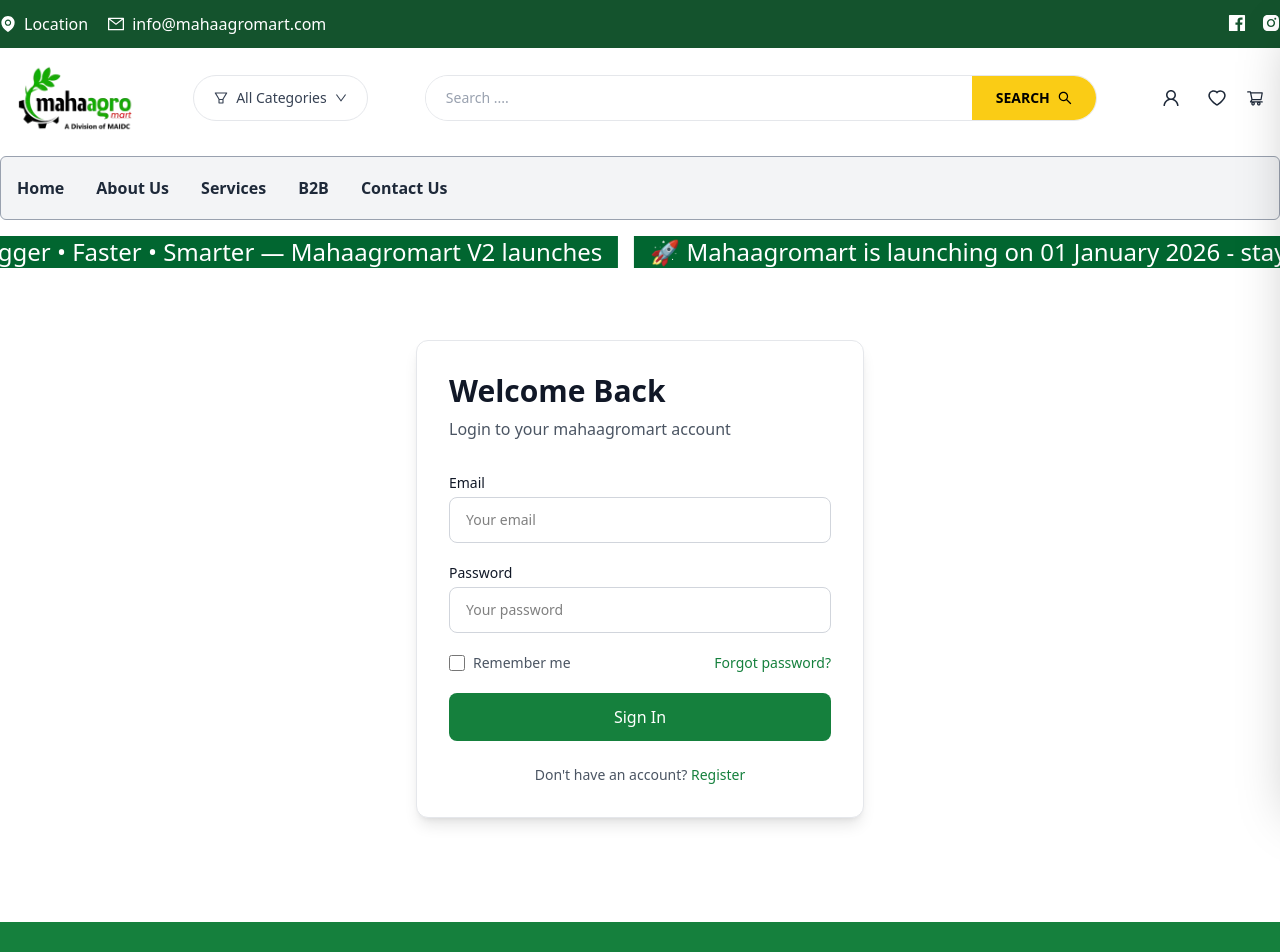
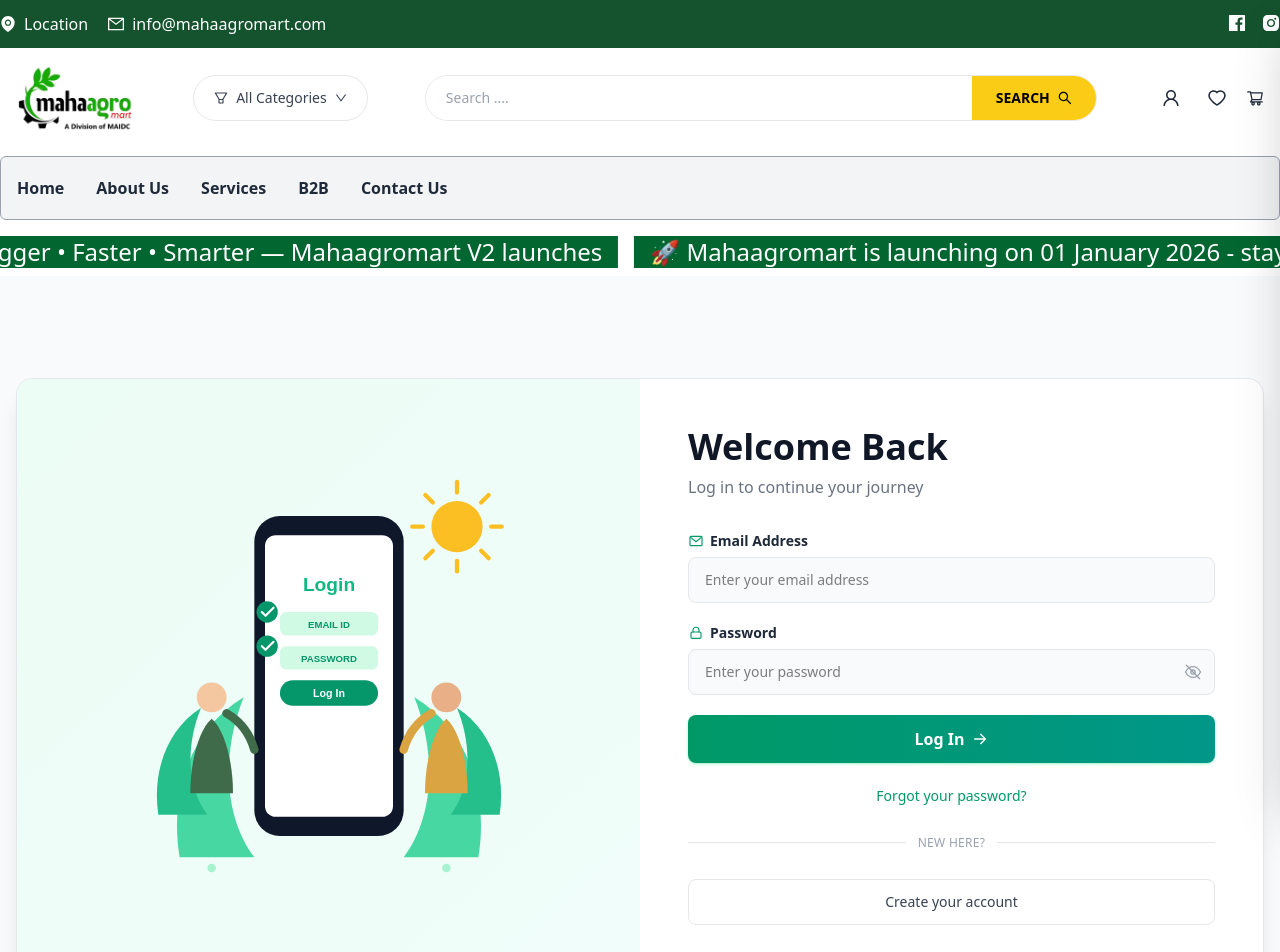
Before and after one commit to Manojhajam/mahaagromart, a Next.js app: page /login in a window 1280 px wide. Shown: the top 952 px of the page. Built offline with nearby package versions, Linux system fonts and the light colour scheme.

Commit message:
feat: enhance login page with password visibility toggle and improved styling

```diff
--- a/src/app/login/page.tsx
+++ b/src/app/login/page.tsx
@@ -7,6 +7,7 @@
 export default function LoginPage() {
   const [form, setForm] = useState({ email: "", password: "" });
   const [submitted, setSubmitted] = useState(false);
+  const [showPassword, setShowPassword] = useState(false);
 
   const router = useRouter();
 
@@ -17,22 +18,15 @@
   };
 
   return (
-    <div>
-      {/* <section className="relative h-[250px] sm:h-[350px] overflow-hidden">
-        <img
-          src="https://images.unsplash.com/photo-1556742049-0cfed4f6a45d?w=1600&h=900&fit=crop"
-          alt="Login"
-          className="w-full h-full object-cover"
-        />
-        <div className="absolute inset-0 bg-black/50 flex items-center justify-center">
-          <h1 className="text-3xl sm:text-5xl font-bold text-white text-center px-4">
-            Login
-          </h1>
+    <div className="min-h-screen flex items-center justify-center bg-gray-50 px-4 py-10">
+      <div className="w-full bg-white rounded-2xl shadow-xl border border-gray-200 overflow-hidden grid grid-cols-1 md:grid-cols-2">
+        {/* Left illustration panel */}
+        <div className="hidden md:flex items-center justify-center bg-gradient-to-br from-emerald-50 to-teal-50 p-8">
+          <LoginIllustration />
         </div>
-      </section> */}
 
-      <section className="container py-12 sm:py-16">
-        <div className="max-w-md mx-auto bg-white rounded-xl shadow-lg border border-gray-200 p-6 sm:p-8">
+        {/* Right form panel */}
+        <div className="p-8 sm:p-12 flex flex-col justify-center">
           {submitted ? (
             <div className="flex flex-col items-center justify-center text-center py-10">
               <div className="w-16 h-16 bg-primary-bg text-primary rounded-full flex items-center justify-center text-3xl mb-4">
@@ -53,17 +47,18 @@
             </div>
           ) : (
             <>
-              <h2 className="text-2xl sm:text-3xl font-bold text-text-dark mb-2">
+              <h2 className="text-3xl sm:text-4xl font-bold text-gray-900 mb-2">
                 Welcome Back
               </h2>
-              <p className="text-text-body mb-8">
-                Login to your mahaagromart account
+              <p className="text-gray-500 mb-8">
+                Log in to continue your journey
               </p>
 
               <form onSubmit={handleSubmit} className="space-y-5">
                 <div>
-                  <label className="block text-sm font-medium text-text-dark mb-1">
-                    Email
+                  <label className="flex items-center gap-1.5 text-sm font-semibold text-gray-800 mb-1.5">
+                    <MailIcon className="w-4 h-4 text-emerald-600" />
+                    Email Address
                   </label>
                   <input
                     type="email"
@@ -72,58 +67,224 @@
                     onChange={(e) =>
                       setForm({ ...form, email: e.target.value })
                     }
-                    className="w-full border border-gray-300 rounded-lg px-4 py-3 text-sm outline-none focus:ring-2 focus:ring-primary focus:border-transparent transition-all"
-                    placeholder="Your email"
+                    className="w-full border border-gray-200 bg-gray-50 rounded-lg px-4 py-3 text-sm outline-none focus:ring-2 focus:ring-emerald-500 focus:border-transparent transition-all"
+                    placeholder="Enter your email address"
                   />
                 </div>
+
                 <div>
-                  <label className="block text-sm font-medium text-text-dark mb-1">
+                  <label className="flex items-center gap-1.5 text-sm font-semibold text-gray-800 mb-1.5">
+                    <LockIcon className="w-4 h-4 text-emerald-600" />
                     Password
                   </label>
+                  <div className="relative">
                     <input
-                    type="password"
+                      type={showPassword ? "text" : "password"}
                       required
                       value={form.password}
                       onChange={(e) =>
                         setForm({ ...form, password: e.target.value })
                       }
-                    className="w-full border border-gray-300 rounded-lg px-4 py-3 text-sm outline-none focus:ring-2 focus:ring-primary focus:border-transparent transition-all"
-                    placeholder="Your password"
+                      className="w-full border border-gray-200 bg-gray-50 rounded-lg px-4 py-3 pr-11 text-sm outline-none focus:ring-2 focus:ring-emerald-500 focus:border-transparent transition-all"
+                      placeholder="Enter your password"
                     />
+                    <button
+                      type="button"
+                      onClick={() => setShowPassword((v) => !v)}
+                      className="absolute inset-y-0 right-0 flex items-center pr-3 text-gray-400 hover:text-gray-600"
+                      aria-label={showPassword ? "Hide password" : "Show password"}
+                    >
+                      <EyeIcon className="w-5 h-5" open={showPassword} />
+                    </button>
                   </div>
-                <div className="flex items-center justify-between">
-                  <label className="flex items-center gap-2 text-sm text-text-body cursor-pointer">
-                    <input type="checkbox" className="accent-primary w-4 h-4" />
-                    Remember me
-                  </label>
+                </div>
+
+                <button
+                  type="submit"
+                  className="w-full bg-gradient-to-r from-emerald-600 to-teal-600 text-white font-semibold py-3 rounded-lg hover:from-emerald-700 hover:to-teal-700 transition-colors flex items-center justify-center gap-2 shadow-sm shadow-emerald-200"
+                >
+                  Log In
+                  <ArrowRightIcon className="w-4 h-4" />
+                </button>
+
+                <div className="text-center">
                   <Link
                     href="#"
-                    className="text-sm text-primary hover:underline"
+                    className="text-sm text-emerald-600 hover:underline"
                   >
-                    Forgot password?
+                    Forgot your password?
                   </Link>
                 </div>
-                <button
-                  type="submit"
-                  className="w-full bg-primary text-white font-medium py-3 rounded-lg hover:bg-primary-dark transition-colors"
-                >
-                  Sign In
-                </button>
-              </form>
 
-              <p className="mt-6 text-center text-sm text-text-body">
-                Don&apos;t have an account?{" "}
+                <div className="relative py-2">
+                  <div className="absolute inset-0 flex items-center">
+                    <div className="w-full border-t border-gray-200" />
+                  </div>
+                  <div className="relative flex justify-center">
+                    <span className="bg-white px-3 text-xs font-medium tracking-wide text-gray-400">
+                      NEW HERE?
+                    </span>
+                  </div>
+                </div>
+
                 <Link
                   href="/register"
-                  className="text-primary font-medium hover:underline"
+                  className="block w-full text-center border border-gray-200 rounded-lg py-3 text-sm font-medium text-gray-700 hover:bg-gray-50 transition-colors"
                 >
-                  Register
+                  Create your account
                 </Link>
-              </p>
+              </form>
             </>
           )}
         </div>
-      </section>
+      </div>
     </div>
   );
 }
+
+function MailIcon({ className }: { className?: string }) {
+  return (
+    <svg viewBox="0 0 24 24" fill="none" className={className}>
+      <path
+        d="M3 6.5C3 5.67 3.67 5 4.5 5h15c.83 0 1.5.67 1.5 1.5v11c0 .83-.67 1.5-1.5 1.5h-15A1.5 1.5 0 0 1 3 17.5v-11Z"
+        stroke="currentColor"
+        strokeWidth="1.7"
+      />
+      <path d="m4 6.5 8 6.5 8-6.5" stroke="currentColor" strokeWidth="1.7" strokeLinecap="round" />
+    </svg>
+  );
+}
+
+function LockIcon({ className }: { className?: string }) {
+  return (
+    <svg viewBox="0 0 24 24" fill="none" className={className}>
+      <rect x="4.5" y="10.5" width="15" height="9.5" rx="1.8" stroke="currentColor" strokeWidth="1.7" />
+      <path d="M7.5 10.5V7.8a4.5 4.5 0 0 1 9 0v2.7" stroke="currentColor" strokeWidth="1.7" strokeLinecap="round" />
+    </svg>
+  );
+}
+
+function EyeIcon({ className, open }: { className?: string; open: boolean }) {
+  if (open) {
+    return (
+      <svg viewBox="0 0 24 24" fill="none" className={className}>
+        <path
+          d="M3 12s3.5-6.5 9-6.5S21 12 21 12s-3.5 6.5-9 6.5S3 12 3 12Z"
+          stroke="currentColor"
+          strokeWidth="1.6"
+        />
+        <circle cx="12" cy="12" r="2.6" stroke="currentColor" strokeWidth="1.6" />
+      </svg>
+    );
+  }
+  return (
+    <svg viewBox="0 0 24 24" fill="none" className={className}>
+      <path
+        d="M3 12s3.5-6.5 9-6.5S21 12 21 12s-3.5 6.5-9 6.5S3 12 3 12Z"
+        stroke="currentColor"
+        strokeWidth="1.6"
+      />
+      <circle cx="12" cy="12" r="2.6" stroke="currentColor" strokeWidth="1.6" />
+      <path d="M4 4l16 16" stroke="currentColor" strokeWidth="1.6" strokeLinecap="round" />
+    </svg>
+  );
+}
+
+function ArrowRightIcon({ className }: { className?: string }) {
+  return (
+    <svg viewBox="0 0 24 24" fill="none" className={className}>
+      <path d="M4 12h16M13 5l7 7-7 7" stroke="currentColor" strokeWidth="2" strokeLinecap="round" strokeLinejoin="round" />
+    </svg>
+  );
+}
+
+// A simple original illustration in the spirit of the reference image:
+// a phone with a login form, framed by leafy plants, evoking a
+// green, agriculture-friendly brand feel — built as inline SVG so it
+// ships with zero external image dependencies.
+function LoginIllustration() {
+  return (
+    <svg viewBox="0 0 360 420" className="w-full max-w-sm" fill="none">
+      {/* leaves - left */}
+      <g opacity="0.9">
+        <path d="M40 380c-10-60 10-120 60-150-20 50-20 110 10 150H40Z" fill="#34D399" />
+        <path d="M20 340c-6-40 8-80 40-100-14 34-14 74 6 100H20Z" fill="#10B981" />
+      </g>
+      {/* leaves - right */}
+      <g opacity="0.9">
+        <path d="M320 380c10-60-10-120-60-150 20 50 20 110-10 150h70Z" fill="#34D399" />
+        <path d="M340 340c6-40-8-80-40-100 14 34 14 74-6 100h46Z" fill="#10B981" />
+      </g>
+      {/* sun */}
+      <circle cx="300" cy="70" r="24" fill="#FBBF24" />
+      {(() => {
+        const rays = [];
+        for (let i = 0; i < 8; i++) {
+          const angle = (i * Math.PI) / 4;
+          const x1 = 300 + Math.cos(angle) * 32;
+          const y1 = 70 + Math.sin(angle) * 32;
+          const x2 = 300 + Math.cos(angle) * 42;
+          const y2 = 70 + Math.sin(angle) * 42;
+          rays.push(
+            <line
+              key={i}
+              x1={x1}
+              y1={y1}
+              x2={x2}
+              y2={y2}
+              stroke="#FBBF24"
+              strokeWidth="4"
+              strokeLinecap="round"
+            />
+          );
+        }
+        return rays;
+      })()}
+
+      {/* phone */}
+      <rect x="110" y="60" width="140" height="300" rx="24" fill="#0F172A" />
+      <rect x="120" y="78" width="120" height="264" rx="10" fill="#ffffff" />
+
+      {/* screen content */}
+      <text x="180" y="130" textAnchor="middle" fontSize="18" fontWeight="700" fill="#10B981" fontFamily="sans-serif">
+        Login
+      </text>
+      <rect x="134" y="150" width="92" height="22" rx="6" fill="#D1FAE5" />
+      <text x="180" y="165" textAnchor="middle" fontSize="9" fontWeight="600" fill="#059669" fontFamily="sans-serif">
+        EMAIL ID
+      </text>
+      <rect x="134" y="182" width="92" height="22" rx="6" fill="#D1FAE5" />
+      <text x="180" y="197" textAnchor="middle" fontSize="9" fontWeight="600" fill="#059669" fontFamily="sans-serif">
+        PASSWORD
+      </text>
+      <rect x="134" y="214" width="92" height="24" rx="12" fill="#059669" />
+      <text x="180" y="230" textAnchor="middle" fontSize="10" fontWeight="700" fill="#ffffff" fontFamily="sans-serif">
+        Log In
+      </text>
+
+      {/* small check badges */}
+      <circle cx="122" cy="150" r="10" fill="#059669" />
+      <path d="M117 150l3.5 3.5L128 146" stroke="white" strokeWidth="2" fill="none" strokeLinecap="round" strokeLinejoin="round" />
+      <circle cx="122" cy="182" r="10" fill="#059669" />
+      <path d="M117 182l3.5 3.5L128 178" stroke="white" strokeWidth="2" fill="none" strokeLinecap="round" strokeLinejoin="round" />
+
+      {/* people */}
+      <g>
+        {/* person left */}
+        <circle cx="70" cy="230" r="14" fill="#F4C7A1" />
+        <path d="M50 320c0-30 8-60 20-70 12 10 20 40 20 70H50Z" fill="#3F6B4A" />
+        <path d="M84 245c14 8 22 20 26 34" stroke="#3F6B4A" strokeWidth="8" strokeLinecap="round" fill="none" />
+      </g>
+      <g>
+        {/* person right */}
+        <circle cx="290" cy="230" r="14" fill="#E9AF86" />
+        <path d="M270 320c0-30 8-60 20-70 12 10 20 40 20 70h-40Z" fill="#D9A441" />
+        <path d="M276 245c-14 8-22 20-26 34" stroke="#D9A441" strokeWidth="8" strokeLinecap="round" fill="none" />
+      </g>
+
+      {/* ground dots */}
+      <circle cx="70" cy="390" r="4" fill="#A7F3D0" />
+      <circle cx="290" cy="390" r="4" fill="#A7F3D0" />
+    </svg>
+  );
+}
```
Lines whose indentation alone changed are shown as unchanged.
